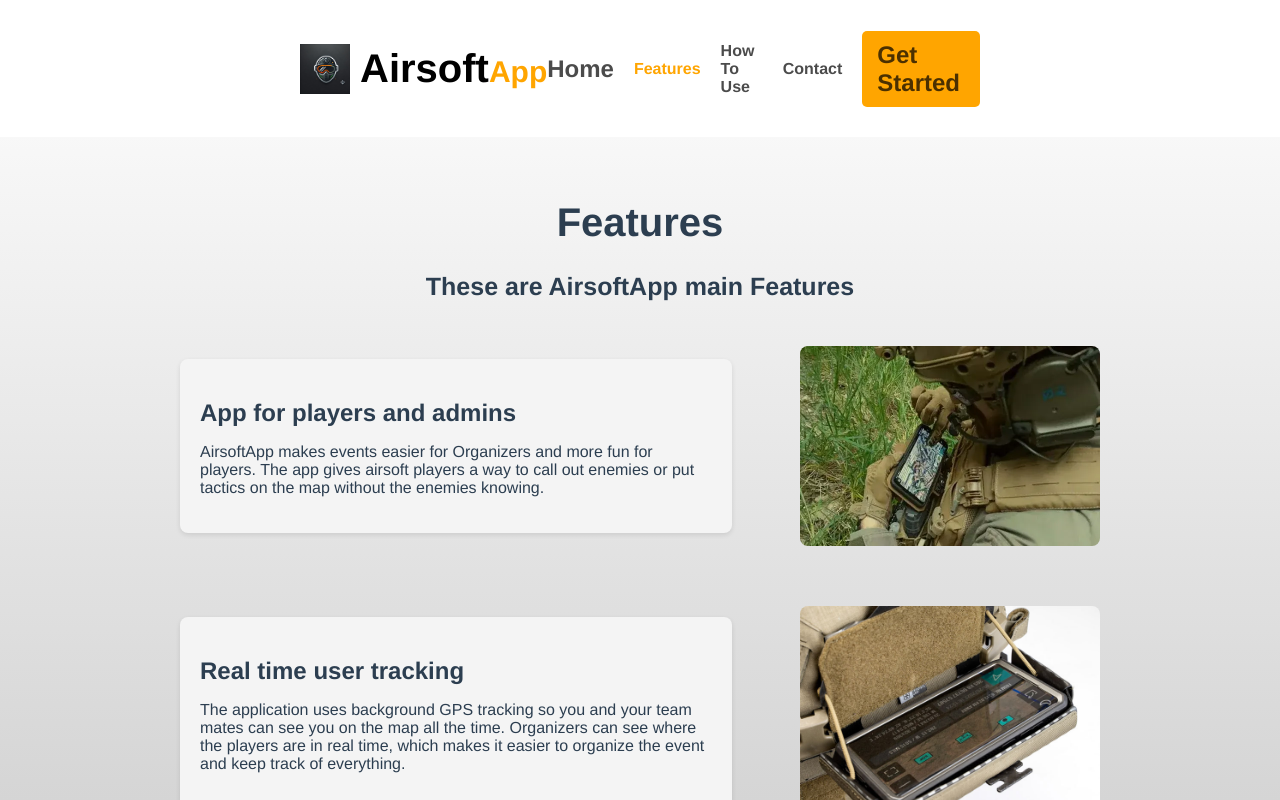
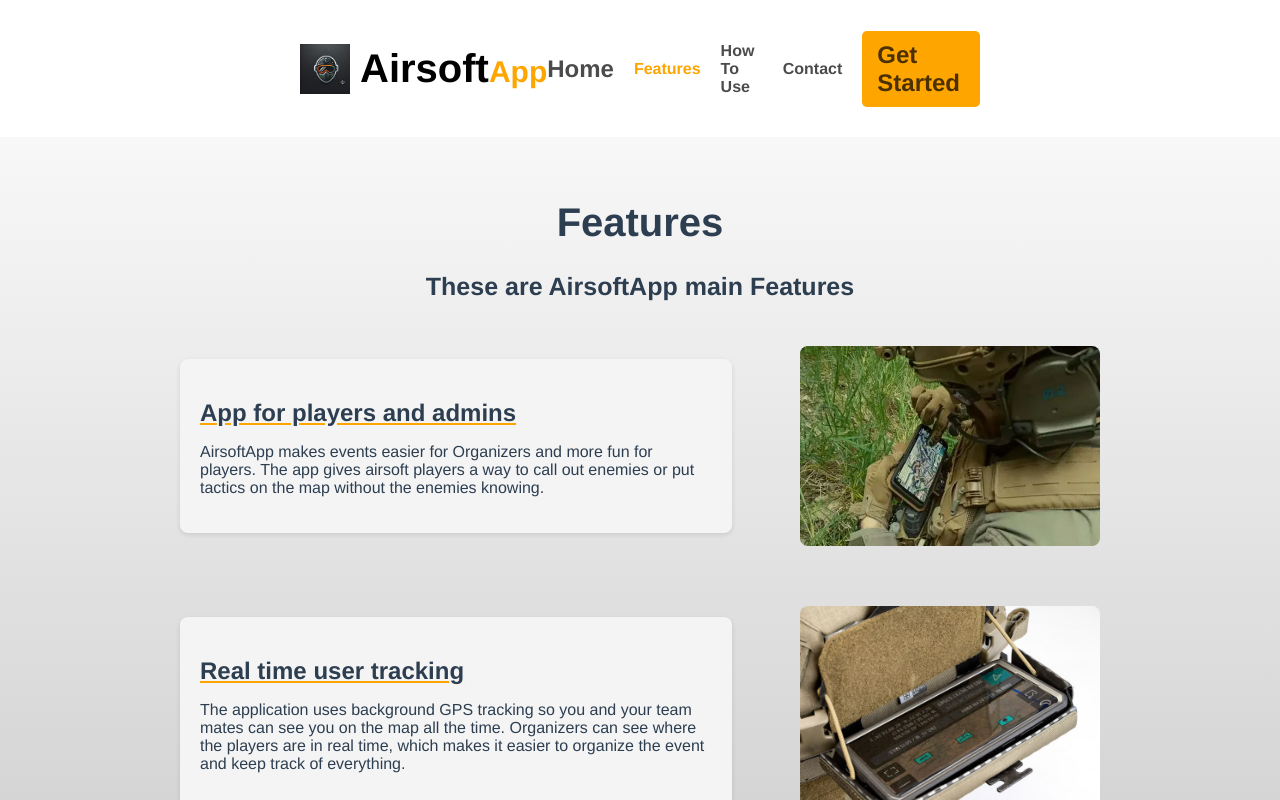
Before and after one commit to Programatoris/AirsoftAppProject, a Vue app: page /section/features in a window 1280 px wide. Built offline with nearby package versions, Linux system fonts and the light colour scheme.

Commit message:
final touch

```diff
--- a/src/components/FeatureCard.vue
+++ b/src/components/FeatureCard.vue
@@ -45,6 +45,7 @@ export default {
 .feature-text h2 {
   margin-bottom: 10px;
   font-size: 1.5rem;
+  text-decoration: orange underline;
 }
 
 .feature-image {
```
